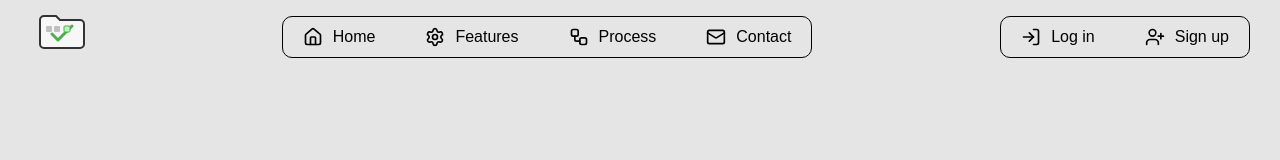
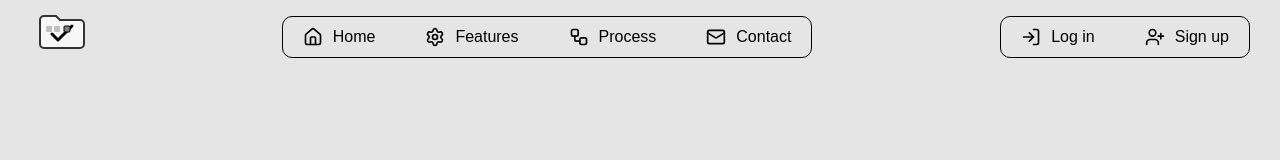
Before and after one commit to siddharth758/DESKLY-2.0, a React (Vite) app: page / in a window 1280 px wide. Shown: the top 160 px of the page. Built offline with nearby package versions, Linux system fonts and the light colour scheme.

Commit message:
Describe what you updated

```diff
--- a/src/components/Svg.jsx
+++ b/src/components/Svg.jsx
@@ -19,7 +19,7 @@ const SketchBox = () => {
 
       <path
         d="M22 34L28 40L42 26"
-        stroke="#4CAF50"
+        stroke="#000"
         stroke-width="3"
         stroke-linecap="round"
         stroke-linejoin="round"
@@ -34,8 +34,8 @@ const SketchBox = () => {
         width="6"
         height="6"
         rx="1"
-        fill="#b6fcb6"
-        stroke="#4CAF50"
+        fill="gray"
+        stroke="#000"
         stroke-width="1"
       />
     </svg>
--- a/src/management-view/management-css/management-main.css
+++ b/src/management-view/management-css/management-main.css
@@ -18,7 +18,7 @@
 }
 
 .map-card:hover {
-  background-color: #e6e6e6;
+  background-color: #e9e9e9;
   border: 2px solid black;
 }
 .name-desc {
@@ -134,6 +134,9 @@
   padding-right: 40px;
   border-radius: 10px;
   gap: 10px;
+  transition: 0.3s;
+}
+.recents-map-div:hover {
 }
 .recents-map-div h3 {
   margin: 0px;
@@ -150,6 +153,9 @@
   padding-right: 40px;
   border-radius: 10px;
   gap: 10px;
+  transition: 0.3s;
+}
+.create-map-div:hover {
 }
 .create-map-div h3 {
   margin: 0px;
--- a/src/management-view/management-main.jsx
+++ b/src/management-view/management-main.jsx
@@ -49,11 +49,6 @@ function ManagementMain() {
           ))}
         </div>
       </div>
-      {/* <div className="folders-boxes">
-        <FileItem title="Recent Folders" Icon={Clock} />
-        <FileItem title="Create Map" Icon={PlusCircle} />
-      </div> */}
-
       <div className="Create-map-container">
         <div className="recents-map-div">
           <Clock size={30} />
```
Also changed, not shown: src/views/views-comp/calendar.jsx (added, +9 -0 lines), src/views/views-comp/folder.jsx (added, +9 -0 lines), src/views/views-comp/home.jsx (added, +9 -0 lines).
